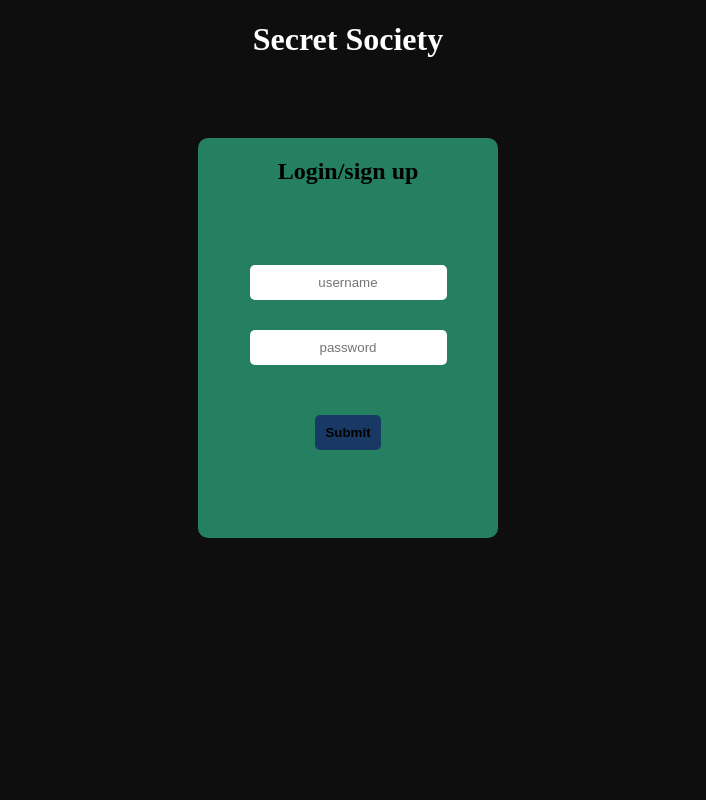
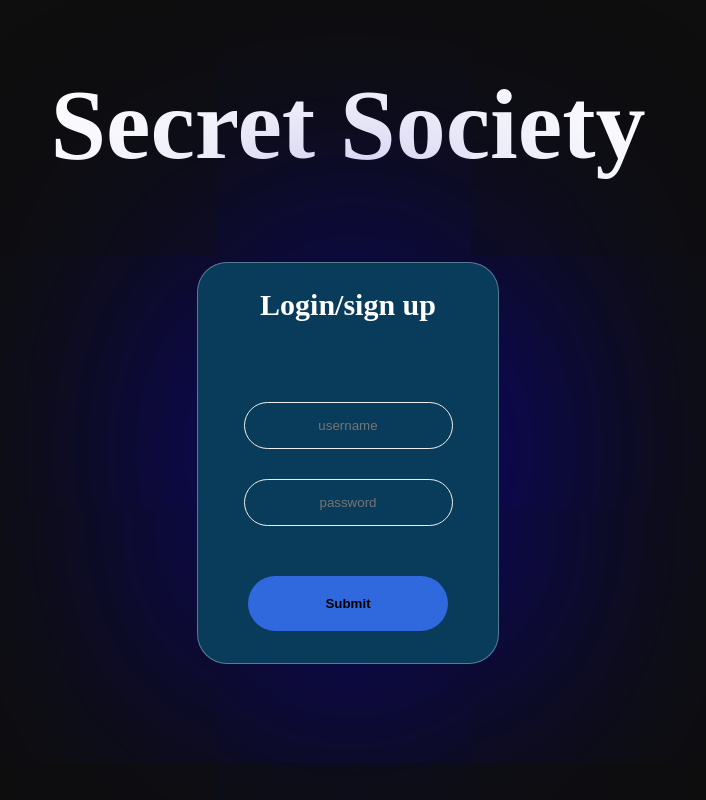
Before and after one commit to i-am-debesh/chat-app, a website: page pages/login.html in a window 1280 px wide. Shown: the whole page, without its empty margins (292-998 px from the left). Drawn offline with Linux system fonts and the light colour scheme.

Commit message:
style changed

```diff
--- a/pages/login.html
+++ b/pages/login.html
@@ -12,6 +12,9 @@
             align-items: center;
 
         }
+        .log-heading {
+            font-size: 100px;
+        }
         .main{
             display: flex;
             text-align: center;
@@ -21,40 +24,55 @@
             /* background-color: red; */
         }
         .container{
-            background-color: rgb(36, 128, 96);
+            background-color: rgb(8, 60, 90);
             height: 400px;
             width: 300px;
             text-align: center;
-            color: black;
-            border-radius: 10px;
+            color: rgb(11, 0, 172);
+            border-radius: 30px;
+            border-style:groove;
+            border-width: 0.5px;
+            border-color: rgba(240, 248, 255, 0.337);
+            box-shadow: 5px 5px 800px 10px;
+        }
+        .container .heading {
+            color: white;
+            font-size: 30px;
+            font-weight: bolder;
         }
         .inputs{
             margin-top: 80px;
+
         }
         .user-name{
             margin-bottom: 30px;
         }
         .user-name,
         .user-pass{
-            padding: 10px;
+            padding: 15px;
             text-align: center;
             border: none;
-            border-radius: 5px;
+            border-radius: 50px;
+            background-color: rgba(61, 105, 0, 0);
+            border-style: groove;
+            border-width: 0.5px;
+            color: white;
         }
         .btns {
             margin-top: 50px;
         }
         .submit-btn{
-            padding: 10px 10px;
+            padding: 20px 20px;
             border: none;
-            background-color: rgb(25, 57, 101);
+            width: 200px;
+            background-color: rgb(48, 105, 221);
             font-weight: bolder;
-            border-radius: 5px;
+            border-radius: 30px;
         }
     </style>
 </head>
 <body>
-    <h1>Secret Society</h1>
+    <h1 class="log-heading">Secret Society</h1>
     <div class="main">
         <div class="container">
             <h2 class="heading">Login/sign up</h2>
```
